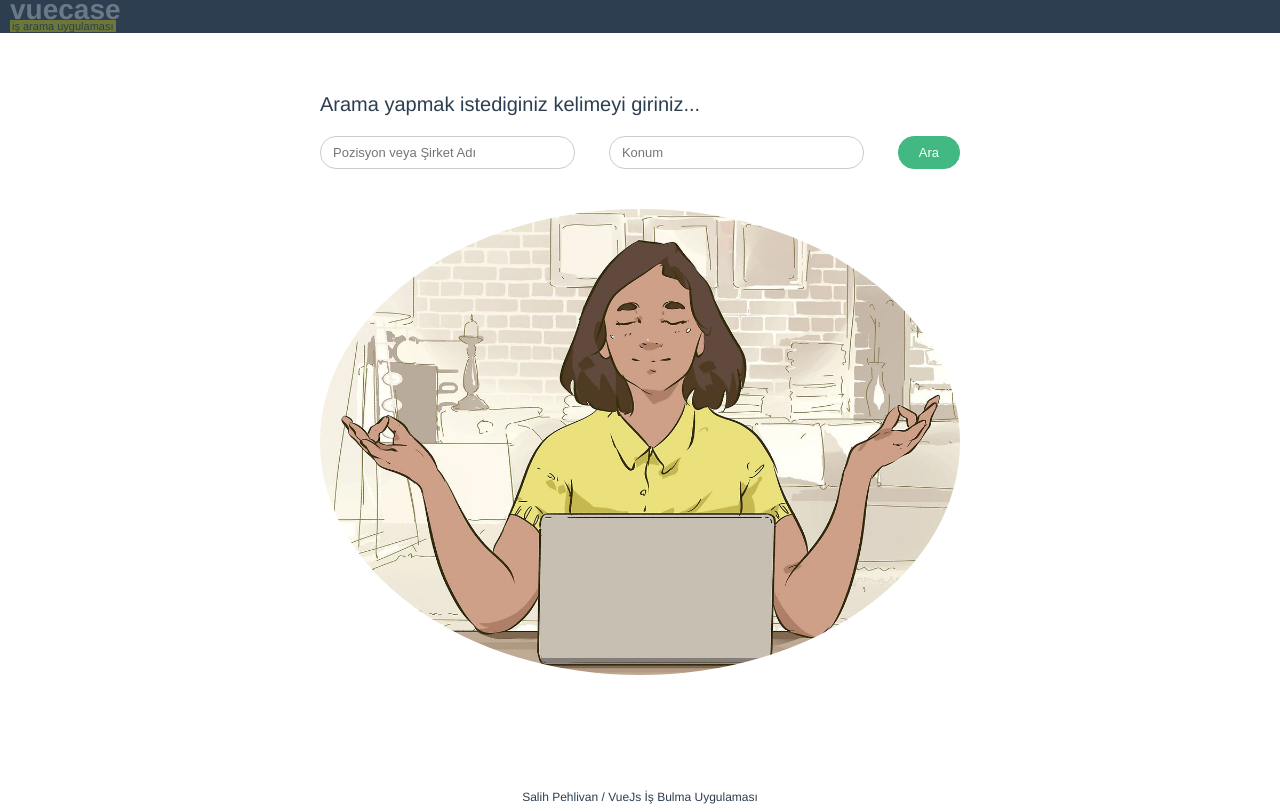
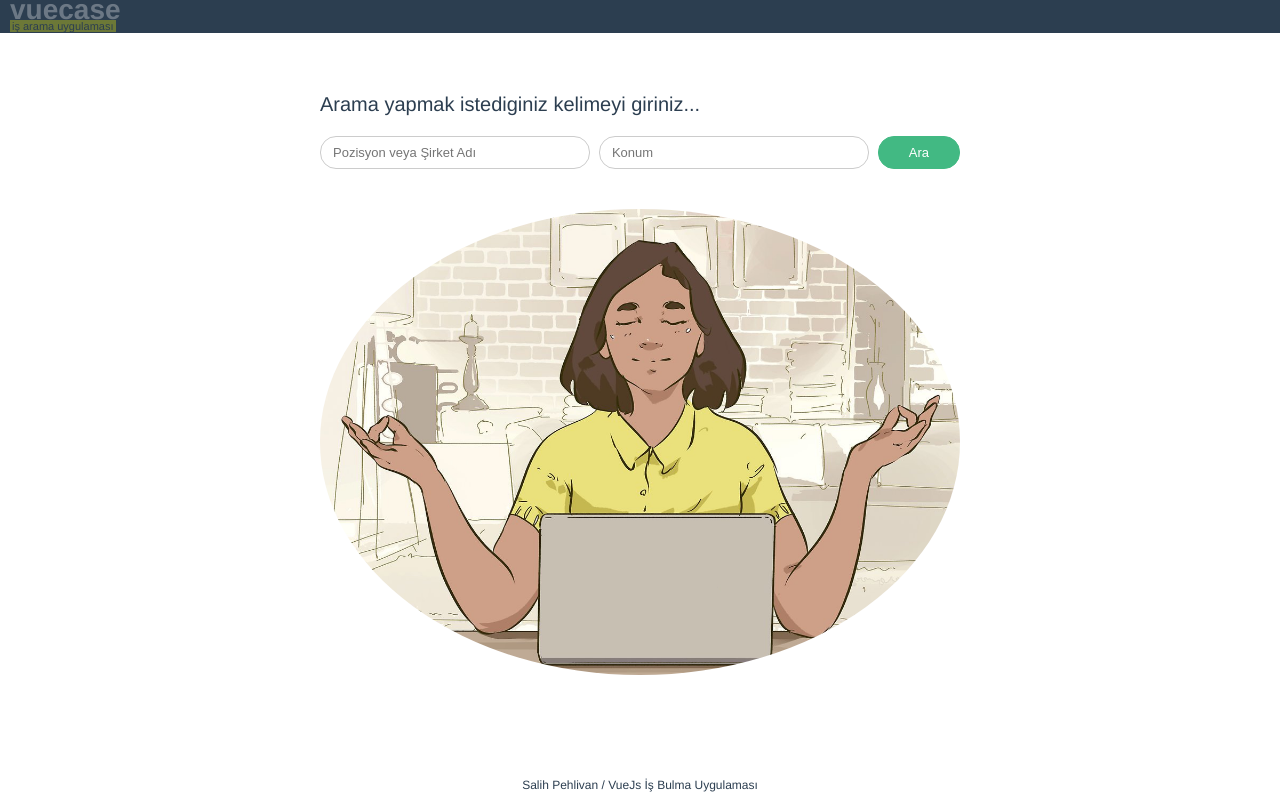
Before and after one commit to salih03455/VueCase, a Vue app: page / in a window 1280 px wide. Built offline with nearby package versions, Linux system fonts and the light colour scheme.

Commit message:
styling edit

```diff
--- a/src/App.vue
+++ b/src/App.vue
@@ -18,6 +18,9 @@
   -webkit-font-smoothing: antialiased;
   -moz-osx-font-smoothing: grayscale;
   color: #2c3e50;
+  display: flex;
+  flex-direction: column;
+  min-height: 100%;
 }
 
 .content {
@@ -25,6 +28,7 @@
   padding: 60px 10px;
   margin: auto;
   max-width: 100%;
+  flex-grow: 1;
 }
 
 .slide-enter {
--- a/src/assets/scss/style.scss
+++ b/src/assets/scss/style.scss
@@ -1,4 +1,8 @@
 @import './variables';
+
+body, html {
+  height: 100%;
+}
 
 body {
   padding: 0;
@@ -21,14 +25,13 @@ input {
   max-width: 100%;
   &[type=text] {
     border: 1px solid #ccc;
-    width: 255px;
+    width: 270px;
     padding: 8px 12px;
   }
   &[type=submit] {
     background: $mainColor;
-    padding: 8px 20px;
+    padding: 8px 30px;
     color: #fff;
-    padding: 8px 20px;
     border: 1px solid $mainColor;
     cursor: pointer;
   }
--- a/src/components/Footer.vue
+++ b/src/components/Footer.vue
@@ -6,15 +6,12 @@
 
 <style lang="scss">
 	.footer {
-		position: absolute;
-		bottom: 0;
-		left: 0;
-		right: 0;
-		height: 30px;
+		padding-top: 20px;
 		p {
 			font-size: 12px;
 			text-align: center;
 			line-height: 30px;
+			margin: 0;
 		}
 	}
 </style>
--- a/src/views/Home.vue
+++ b/src/views/Home.vue
@@ -35,7 +35,7 @@
       flex-direction: column;
       input {
         width: 100%;
-      margin-bottom: 10px;
+        margin-bottom: 10px;
       }
     }
   }
--- a/src/views/JobList.vue
+++ b/src/views/JobList.vue
@@ -77,6 +77,9 @@
         color: #fff;
       }
     }
+    &-company {
+      font-size: 12px;
+    }
   }
 </style>
 <script>
```
